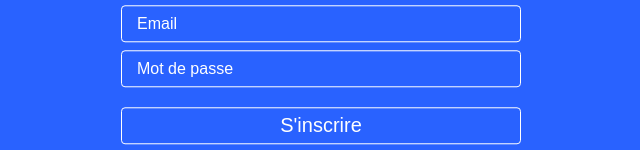
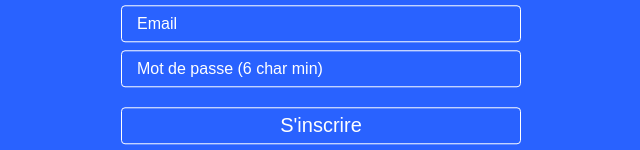
Before and after one commit to AhaetullaHL/todo-list-angular, an Angular app: page /register in a window 1280 px wide. Shown: the part 384-534 px from the top of the page, without its empty margins (319-959 px from the left). Built offline with nearby package versions, Linux system fonts and the light colour scheme.

Commit message:
register modified

```diff
--- a/src/app/components/auth/register/register.component.html
+++ b/src/app/components/auth/register/register.component.html
@@ -12,7 +12,7 @@
   </div>
   <div class="md-input">
     <input id="password" name="password" formControlName="password" type="password"  [(ngModel)]="password" [class.active]="password">
-    <label for="password">Mot de passe</label>
+    <label for="password">Mot de passe (6 char min)</label>
   </div>
 
   <div class="auth-controls">
```
